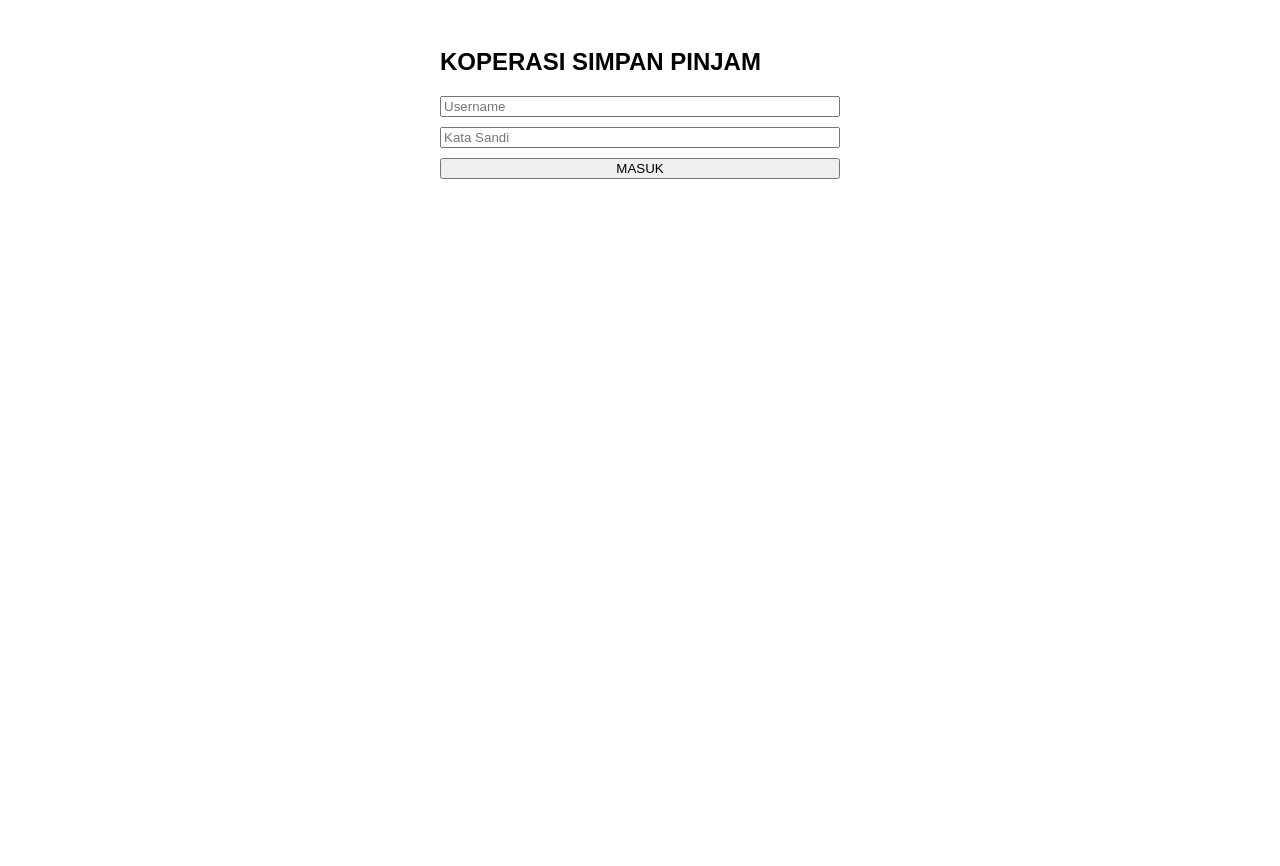
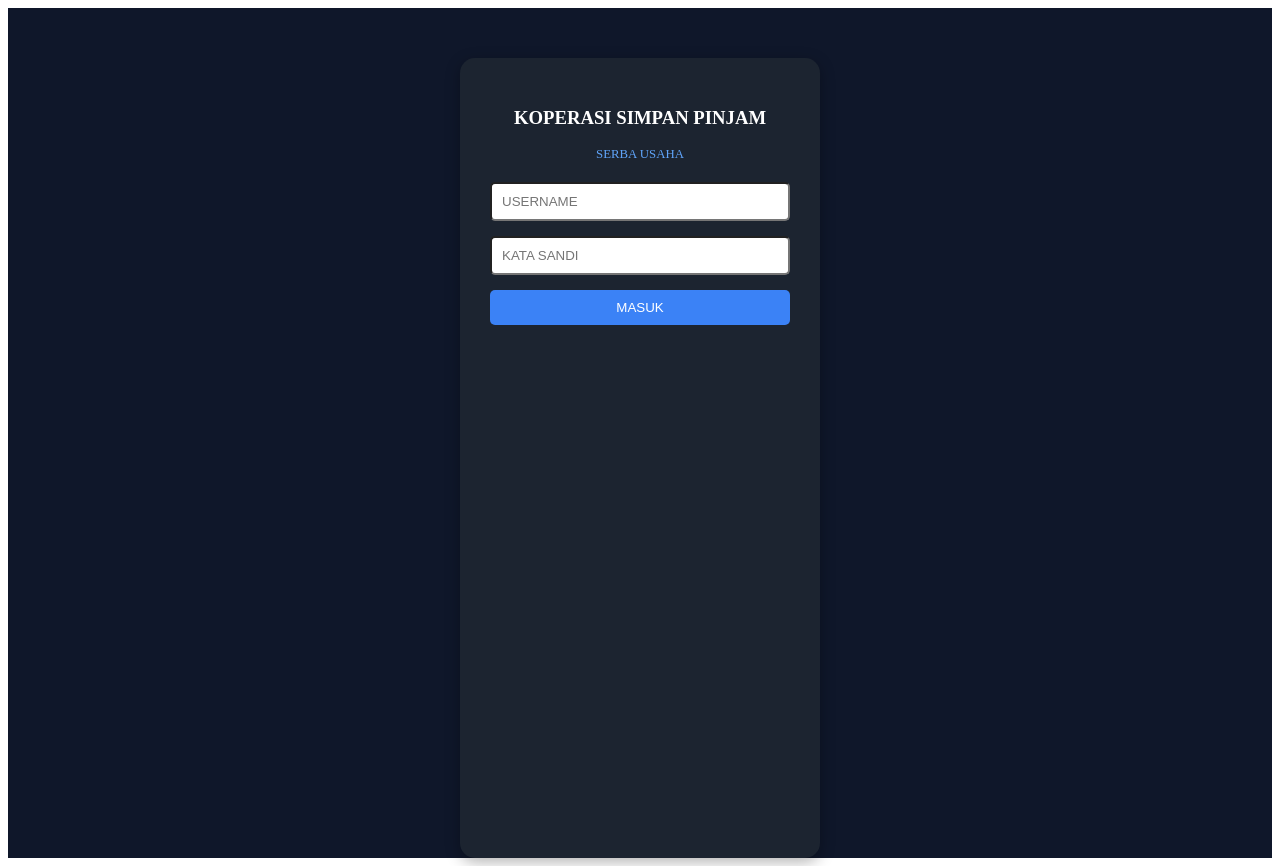
Before and after one commit to xultrazera/koperasi-app, a Next.js app: page / in a window 1280 px wide. Before the commit the page ends 800 px from the top, so only its background shows below. Built offline with nearby package versions, Linux system fonts and the light colour scheme.

Commit message:
Update page.tsx

```diff
--- a/app/page.tsx
+++ b/app/page.tsx
@@ -2,7 +2,6 @@
 import { useState } from "react";
 import { createClient } from "@supabase/supabase-js";
 
-// MASUKKAN DATA ASLI KAMU DI SINI
 const supabaseUrl = "https://moorscjicysjgfdabpxm.supabase.co";
 const supabaseAnonKey = "eyJhbGciOiJIUzI1NiIsInR5cCI6IkpXVCJ9.eyJpc3MiOiJzdXBhYmFzZSIsInJlZiI6Im1vb3JzY2ppY3lzamdmZGFicHhtIiwicm9sZSI6ImFub24iLCJpYXQiOjE3Nzk4NjAyNDgsImV4cCI6MjA5NTQzNjI0OH0.NUzQSBtq4qAveVhqyoZdapSvy-HD0hdlQ0i9eT4eays";
 const supabase = createClient(supabaseUrl, supabaseAnonKey);
@@ -14,7 +13,6 @@ export default function Home() {
   const handleLogin = async (e: any) => {
     e.preventDefault();
     setLoading(true);
-
     const username = (document.getElementById("username") as HTMLInputElement).value;
     const password = (document.getElementById("password") as HTMLInputElement).value;
 
@@ -33,29 +31,46 @@ export default function Home() {
     setLoading(false);
   };
 
+  const styleBox = {
+    backgroundColor: "#1c2430",
+    padding: "30px",
+    borderRadius: "15px",
+    color: "white",
+    width: "300px",
+    textAlign: "center" as const,
+    boxShadow: "0 4px 15px rgba(0,0,0,0.3)"
+  };
+
+  // TAMPILAN DASHBOARD (SETELAH LOGIN)
   if (dataNasabah) {
     return (
-      <div style={{ padding: "20px", fontFamily: "sans-serif", textAlign: "center" }}>
-        <h1>Selamat Datang, {dataNasabah.name}!</h1>
-        <div style={{ border: "1px solid #ccc", padding: "20px", borderRadius: "10px", marginTop: "20px" }}>
-          <p>Total Tabungan: <b>Rp {dataNasabah.tabungan.toLocaleString()}</b></p>
-          <p>Total Hutang: <b>Rp {dataNasabah.hutang.toLocaleString()}</b></p>
+      <div style={{ display: "flex", justifyContent: "center", paddingTop: "50px" }}>
+        <div style={styleBox}>
+          <h2>Halo, {dataNasabah.name}</h2>
+          <p>Total Tabungan Anda:</p>
+          <h1 style={{ color: "#3b82f6" }}>Rp {dataNasabah.tabungan.toLocaleString()}</h1>
+          <p>Total Hutang:</p>
+          <h2 style={{ color: "#ef4444" }}>Rp {dataNasabah.hutang.toLocaleString()}</h2>
+          <button onClick={() => setDataNasabah(null)} style={{ marginTop: "20px", padding: "10px 20px", cursor: "pointer" }}>Keluar</button>
         </div>
-        <button onClick={() => setDataNasabah(null)} style={{ marginTop: "20px", padding: "10px" }}>Keluar</button>
       </div>
     );
   }
 
+  // TAMPILAN LOGIN (DESAIN AWAL KAMU)
   return (
-    <div style={{ padding: "20px", fontFamily: "sans-serif", maxWidth: "400px", margin: "auto" }}>
-      <h2>KOPERASI SIMPAN PINJAM</h2>
-      <form onSubmit={handleLogin} style={{ display: "flex", flexDirection: "column", gap: "10px" }}>
-        <input id="username" type="text" placeholder="Username" required />
-        <input id="password" type="password" placeholder="Kata Sandi" required />
-        <button type="submit" disabled={loading}>
-          {loading ? "MEMERIKSA..." : "MASUK"}
-        </button>
-      </form>
+    <div style={{ display: "flex", justifyContent: "center", paddingTop: "50px", backgroundColor: "#0f172a", minHeight: "100vh" }}>
+      <div style={styleBox}>
+        <h3>KOPERASI SIMPAN PINJAM</h3>
+        <p style={{ fontSize: "0.8em", color: "#60a5fa" }}>SERBA USAHA</p>
+        <form onSubmit={handleLogin} style={{ display: "flex", flexDirection: "column", gap: "15px", marginTop: "20px" }}>
+          <input id="username" type="text" placeholder="USERNAME" style={{ padding: "10px", borderRadius: "5px" }} required />
+          <input id="password" type="password" placeholder="KATA SANDI" style={{ padding: "10px", borderRadius: "5px" }} required />
+          <button id="btn-masuk" type="submit" disabled={loading} style={{ padding: "10px", backgroundColor: "#3b82f6", color: "white", border: "none", borderRadius: "5px", cursor: "pointer" }}>
+            {loading ? "MEMERIKSA..." : "MASUK"}
+          </button>
+        </form>
+      </div>
     </div>
   );
 }
```
